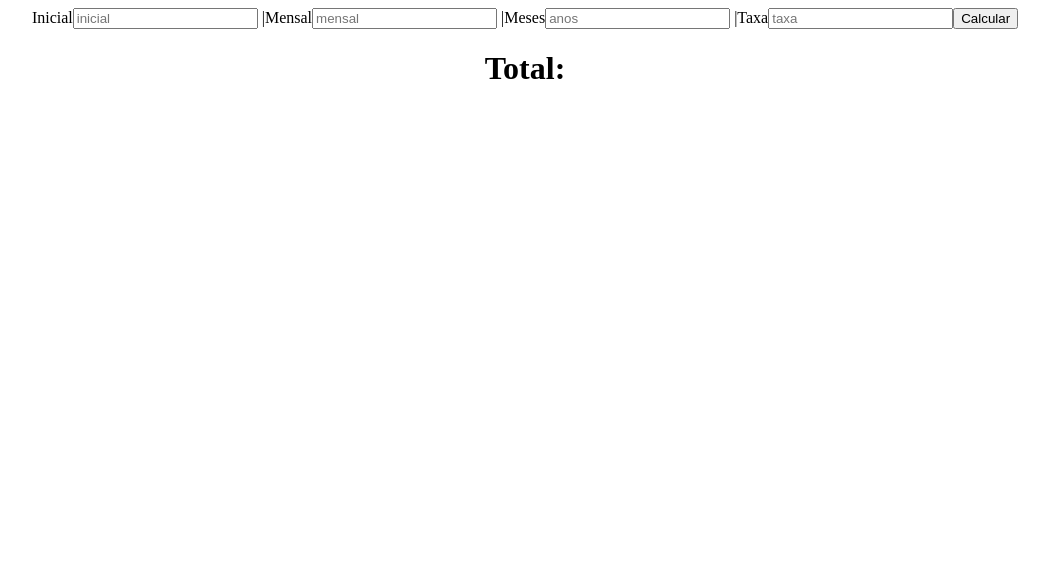
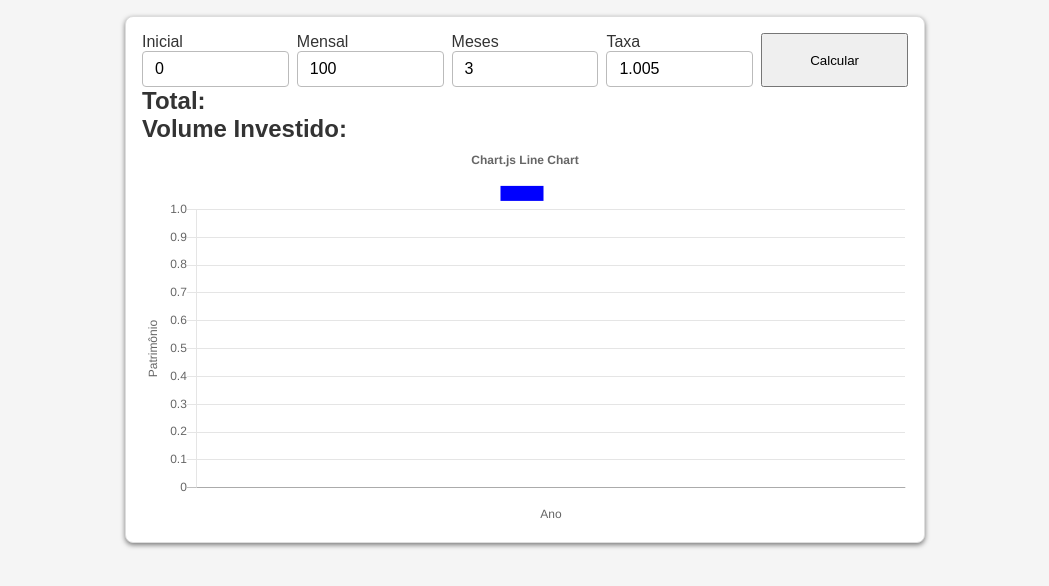
Before and after one commit to PedroRorato/react-investment-chart, a React (Create React App) app: page / in a window 1280 px wide. Shown: the top 586 px of the page, without its empty margins (115-1164 px from the left). Built offline with nearby package versions, Linux system fonts and the light colour scheme.

Commit message:
Primeiro plot

```diff
--- a/src/App.css
+++ b/src/App.css
@@ -1,38 +1,30 @@
-.App {
-  text-align: center;
+* {
+  margin: 0;
+  padding: 0;
+  outline: 0;
+  box-sizing: border-box;
 }
 
-.App-logo {
-  height: 40vmin;
-  pointer-events: none;
+body {
+  background: #f5f5f5;
+  font: 16px sans-serif;
+  color: #333;
 }
 
-@media (prefers-reduced-motion: no-preference) {
-  .App-logo {
-    animation: App-logo-spin infinite 20s linear;
-  }
+label {
+
 }
 
-.App-header {
-  background-color: #282c34;
-  min-height: 100vh;
-  display: flex;
-  flex-direction: column;
-  align-items: center;
-  justify-content: center;
-  font-size: calc(10px + 2vmin);
-  color: white;
+input {
+  border: 1px solid #bbb;
+  border-radius: .25rem;
+  font-size: 1rem;
+  padding: .5rem .75rem;
+  width: 100%;
 }
 
-.App-link {
-  color: #61dafb;
+form {
+  display: grid;
+  grid-template-columns: 1fr 1fr 1fr 1fr 1fr;
+  column-gap: .5rem;
 }
-
-@keyframes App-logo-spin {
-  from {
-    transform: rotate(0deg);
-  }
-  to {
-    transform: rotate(360deg);
-  }
-}
--- a/src/App.js
+++ b/src/App.js
@@ -1,15 +1,71 @@
-import React from 'react';
+import React, { useState } from 'react';
 
 import './App.css';
 
-import Teste from './components/Teste';
+import Card from './components/Card/Card';
 import Chart from './components/Chart/Chart';
+import Container from './components/Container/Container';
 
 function App() {
+
+  const [dados, setDados] = useState([]);
+  const [meses, setMeses] = useState([]);
+
+  const calcular = (event) => {
+    event.preventDefault();
+
+    const form = document.querySelector('form');
+    let inicial = Number(form.inicial.value);
+    const mensal = Number(form.mensal.value);
+    const meses = Number(form.meses.value);
+    const taxa = Number(form.taxa.value);
+
+    const dadosLocais = [];
+    const mesesArray = [];
+    for( let i = 0; i < meses; i++ ){
+      inicial = (inicial + mensal) * taxa;
+      dadosLocais.push(inicial);
+      mesesArray.push(i+1);
+    }
+
+    setDados(dadosLocais);
+    setMeses(mesesArray);
+
+    const total = document.getElementById('total');
+    const volume = document.getElementById('volume');
+    total.innerHTML = Math.round(inicial);
+    volume.innerHTML = mensal * meses;
+  }
+
   return (
-    <div className="App">
-      <Teste />
-    </div>
+    <Container>
+        <Card>
+          <form onSubmit={calcular}>
+            <div className="form-group">
+                <label>Inicial</label>
+                <input type="text" name="inicial" defaultValue="0" placeholder="inicial" />
+            </div>
+            <div className="form-group">
+              <label>Mensal</label>
+              <input type="text" name="mensal" defaultValue="100" placeholder="mensal" />
+            </div>
+            <div className="form-group">
+              <label>Meses</label>
+              <input type="text" name="meses" defaultValue="3" placeholder="meses" />
+            </div>
+            <div className="form-group">
+              <label>Taxa</label>
+              <input type="text" name="taxa" defaultValue="1.005" placeholder="taxa" />
+            </div>
+            <button>Calcular</button>
+          </form>
+          <div>
+            <h2>Total: <span id="total"></span></h2>
+            <h2>Volume Investido: <span id="volume"></span></h2>
+          </div>
+          <Chart data={dados} time={meses} />
+        </Card>
+    </Container>
   );
 }
 
--- /dev/null
+++ b/src/components/Card/Card.css
@@ -0,0 +1,10 @@
+.card {
+    background: #fff;
+    border: 1px solid #ddd;
+    border-radius: .5rem;
+    box-shadow: 0px 2px 5px 0px rgba(0,0,0,0.5);
+    padding: 1rem;
+    width: 90%;
+    max-width: 800px;
+    margin-top: 1rem;
+}
--- /dev/null
+++ b/src/components/Card/Card.js
@@ -0,0 +1,11 @@
+import React from 'react';
+
+import './Card.css';
+
+export default function Card(props) {
+    return (
+        <div className='card'>
+            {props.children}
+        </div>
+    );
+};
--- a/src/components/Chart/Chart.js
+++ b/src/components/Chart/Chart.js
@@ -1,27 +1,15 @@
 import React from 'react';
 import { Line } from 'react-chartjs-2';
 
-export default function Chart() {
+export default function Chart(props) {
 
     const data = {
-        labels: [2020,2021,2022],
+        labels: [...props.time],
         datasets: [
             {
-                data: [86,114,106],
-                label: "Africa",
+                data: [...props.data],
+                label: "",
                 borderColor: "blue",
-                fill: false
-            },
-            {
-                data: [282,350,411],
-                label: "Asia",
-                borderColor: "red",
-                fill: false
-            },
-            {
-                data: [168,170,178],
-                label: "Europe",
-                borderColor: "green",
                 fill: false
             }
         ],
--- /dev/null
+++ b/src/components/Container/Container.css
@@ -0,0 +1,5 @@
+.container {
+    display: flex;
+    justify-content: center;
+    padding-bottom: 2rem;
+}
--- /dev/null
+++ b/src/components/Container/Container.js
@@ -0,0 +1,11 @@
+import React from 'react';
+
+import './Container.css';
+
+export default function Container(props) {
+    return (
+        <div className='container'>
+            {props.children}
+        </div>
+    );
+};
--- a/src/components/Teste.js
+++ /dev/null
@@ -1,41 +0,0 @@
-import React from 'react';
-
-export default function Teste() {
-
-    const calcular = (event) => {
-        event.preventDefault();
-
-        const form = document.querySelector('form');
-        let inicial = Number(form.inicial.value);
-        const mensal = Number(form.mensal.value);
-        const meses = Number(form.meses.value);
-        const taxa = Number(form.taxa.value);
-
-        for(let i = 0; i < meses; i++){
-            inicial = (inicial + mensal)*taxa;
-            console.log(inicial)
-        }
-
-        const span = document.querySelector('span');
-        span.innerHTML = inicial;
-    }
-
-    return (
-        <>
-            <form onSubmit={calcular}>
-                <label>Inicial</label>
-                <input type="text" name="inicial" placeholder="inicial" /> |
-                <label>Mensal</label>
-                <input type="text" name="mensal" placeholder="mensal" /> |
-                <label>Meses</label>
-                <input type="text" name="meses" placeholder="anos" /> |
-                <label>Taxa</label>
-                <input type="text" name="taxa" placeholder="taxa" />
-                <button>Calcular</button>
-            </form>
-            <div>
-                <h1>Total: <span id="total"></span></h1>
-            </div>
-        </>
-    )
-}
```
